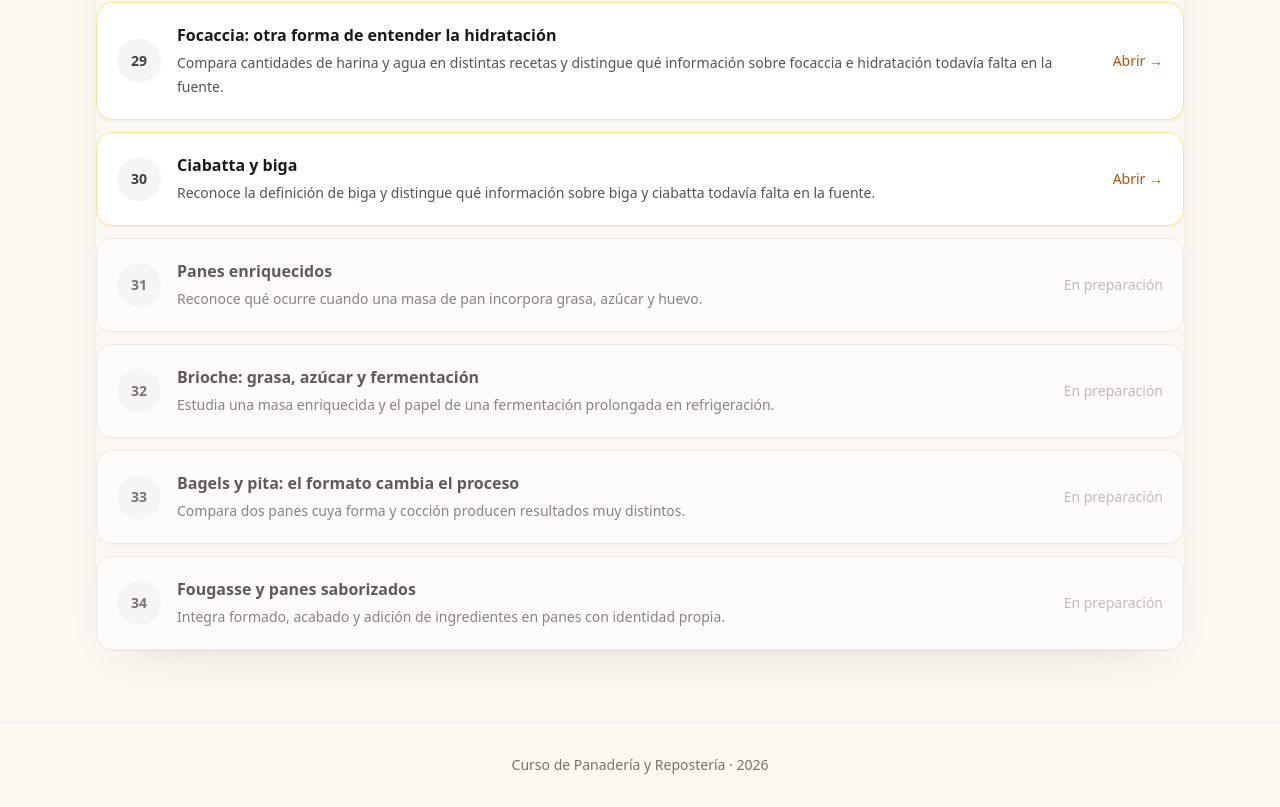
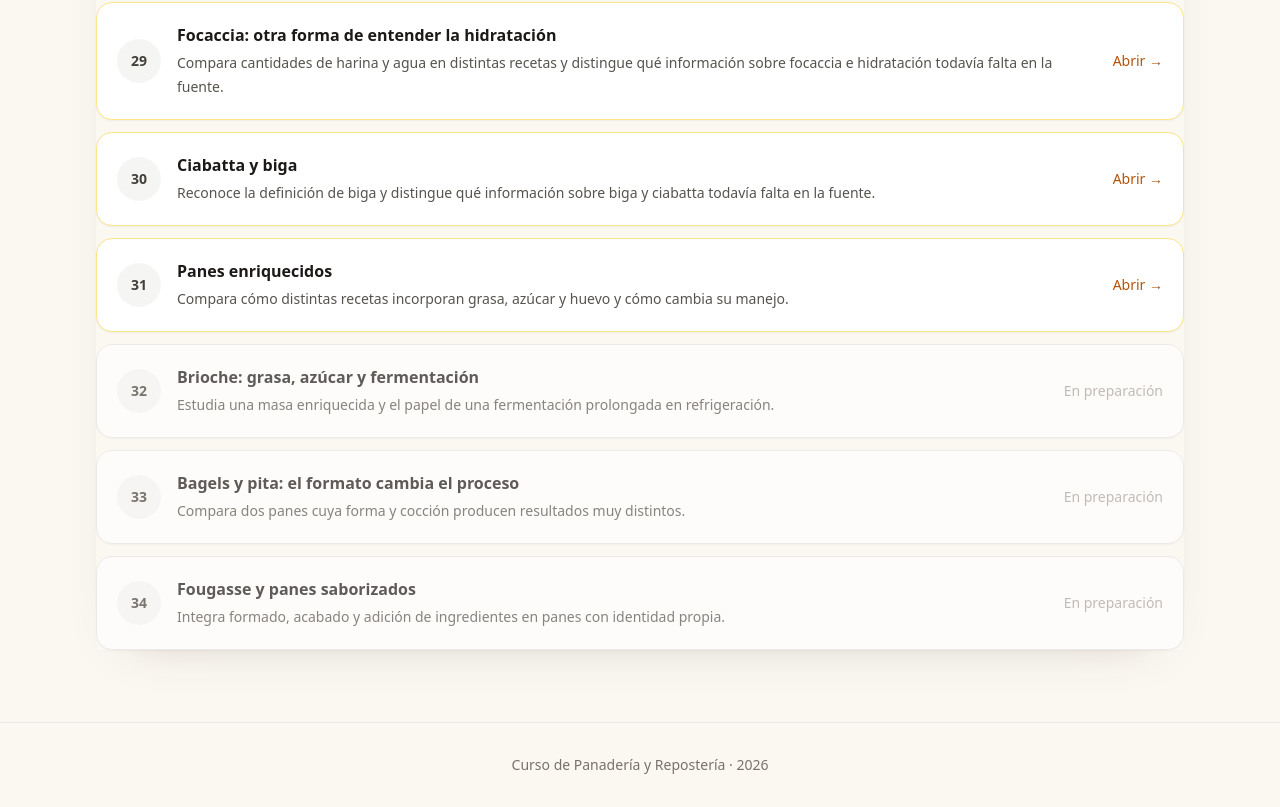
Before and after one commit to Drworm82/CursoPanadero, a Next.js app: page /modulo-4 in a window 1280 px wide. Shown: the part 1203-2010 px from the top of the page. Built offline with nearby package versions, Linux system fonts and the light colour scheme; no server answers.

Commit message:
Activate lesson 31 in module 4

```diff
--- a/pages/modulo-4.js
+++ b/pages/modulo-4.js
@@ -14,7 +14,7 @@ const lessons = [
   ['28', 'Baguette: estructura, formado y greñado', 'Ubica el formado y la segunda fermentación dentro del proceso, y distingue qué información sobre greñado todavía falta en la fuente.', '/leccion-baguette-estructura-formado-greñado'],
   ['29', 'Focaccia: otra forma de entender la hidratación', 'Compara cantidades de harina y agua en distintas recetas y distingue qué información sobre focaccia e hidratación todavía falta en la fuente.', '/leccion-focaccia-otra-forma-hidratacion'],
   ['30', 'Ciabatta y biga', 'Reconoce la definición de biga y distingue qué información sobre biga y ciabatta todavía falta en la fuente.', '/leccion-ciabatta-y-biga'],
-  ['31', 'Panes enriquecidos', 'Reconoce qué ocurre cuando una masa de pan incorpora grasa, azúcar y huevo.', '#'],
+  ['31', 'Panes enriquecidos', 'Compara cómo distintas recetas incorporan grasa, azúcar y huevo y cómo cambia su manejo.', '/leccion-panes-enriquecidos'],
   ['32', 'Brioche: grasa, azúcar y fermentación', 'Estudia una masa enriquecida y el papel de una fermentación prolongada en refrigeración.', '#'],
   ['33', 'Bagels y pita: el formato cambia el proceso', 'Compara dos panes cuya forma y cocción producen resultados muy distintos.', '#'],
   ['34', 'Fougasse y panes saborizados', 'Integra formado, acabado y adición de ingredientes en panes con identidad propia.', '#'],
@@ -55,14 +55,8 @@ export default function ModuleFourPage() {
           <div className="grid gap-3">
             {lessons.map(([number, title, description, href]) =>
               href !== '#' ? (
-                <a
-                  key={number}
-                  href={href}
-                  className="flex items-center gap-4 rounded-2xl border border-amber-200 bg-white p-5 shadow-sm hover:border-amber-300 hover:shadow-md"
-                >
-                  <span className="flex h-11 w-11 shrink-0 items-center justify-center rounded-full bg-stone-100 text-sm font-semibold text-stone-700">
-                    {number}
-                  </span>
+                <a key={number} href={href} className="flex items-center gap-4 rounded-2xl border border-amber-200 bg-white p-5 shadow-sm hover:border-amber-300 hover:shadow-md">
+                  <span className="flex h-11 w-11 shrink-0 items-center justify-center rounded-full bg-stone-100 text-sm font-semibold text-stone-700">{number}</span>
                   <span className="min-w-0 flex-1">
                     <span className="block font-semibold text-stone-900">{title}</span>
                     <span className="mt-1 block text-sm leading-6 text-stone-600">{description}</span>
@@ -70,13 +64,8 @@ export default function ModuleFourPage() {
                   <span className="shrink-0 text-sm font-medium text-amber-700">Abrir →</span>
                 </a>
               ) : (
-                <div
-                  key={number}
-                  className="flex items-center gap-4 rounded-2xl border border-stone-200 bg-white p-5 shadow-sm opacity-70"
-                >
-                  <span className="flex h-11 w-11 shrink-0 items-center justify-center rounded-full bg-stone-100 text-sm font-semibold text-stone-700">
-                    {number}
-                  </span>
+                <div key={number} className="flex items-center gap-4 rounded-2xl border border-stone-200 bg-white p-5 shadow-sm opacity-70">
+                  <span className="flex h-11 w-11 shrink-0 items-center justify-center rounded-full bg-stone-100 text-sm font-semibold text-stone-700">{number}</span>
                   <span className="min-w-0 flex-1">
                     <span className="block font-semibold text-stone-900">{title}</span>
                     <span className="mt-1 block text-sm leading-6 text-stone-600">{description}</span>
```
